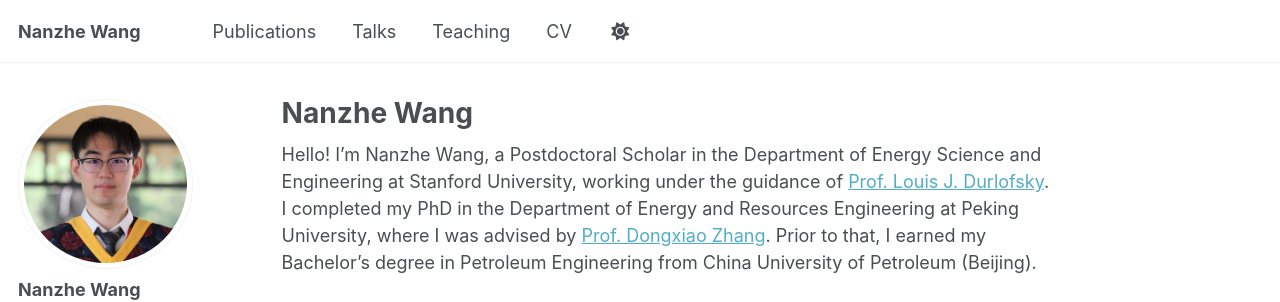
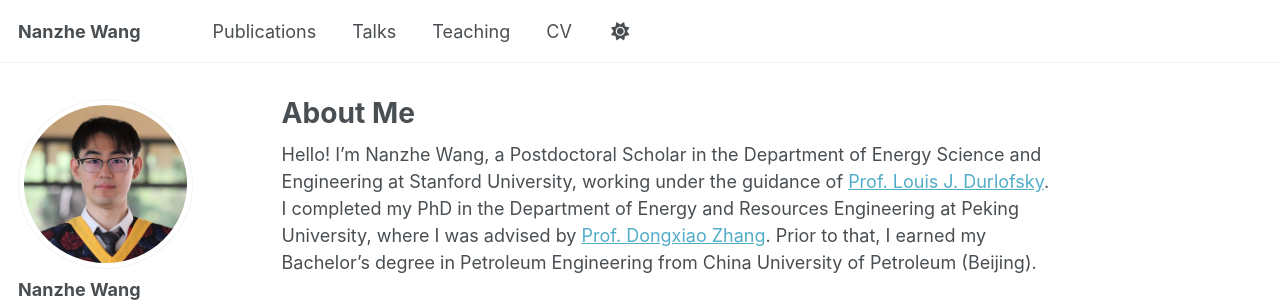
Before and after one commit to NanzheWang/nanzhewang.github.io, a Jekyll site: the page built from _pages/about.md, in a window 1280 px wide and 1106 px high. Shown: the top 302 px of the window. Built offline with Jekyll 4.4.1, drawn with Linux system fonts in a browser that asks for light colours; some web fonts are replaced.

Commit message:
Update about.md

```diff
--- a/_pages/about.md
+++ b/_pages/about.md
@@ -1,6 +1,6 @@
 ---
 permalink: /
-title: "Nanzhe Wang"
+title: "About Me"
 author_profile: true
 redirect_from:
   - /about/
```
